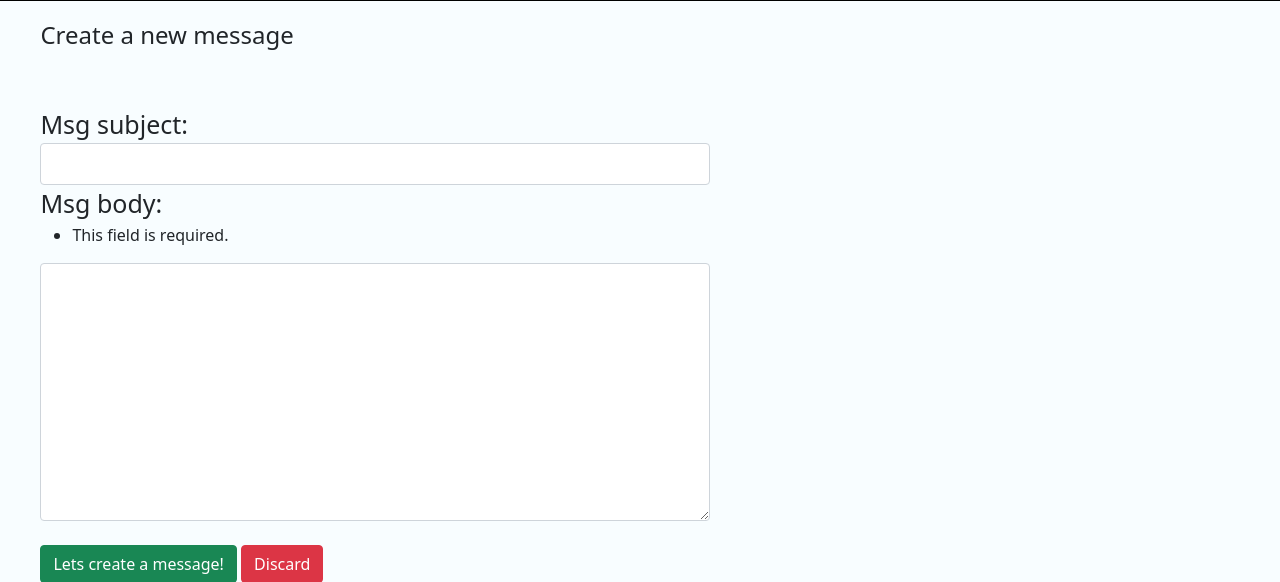
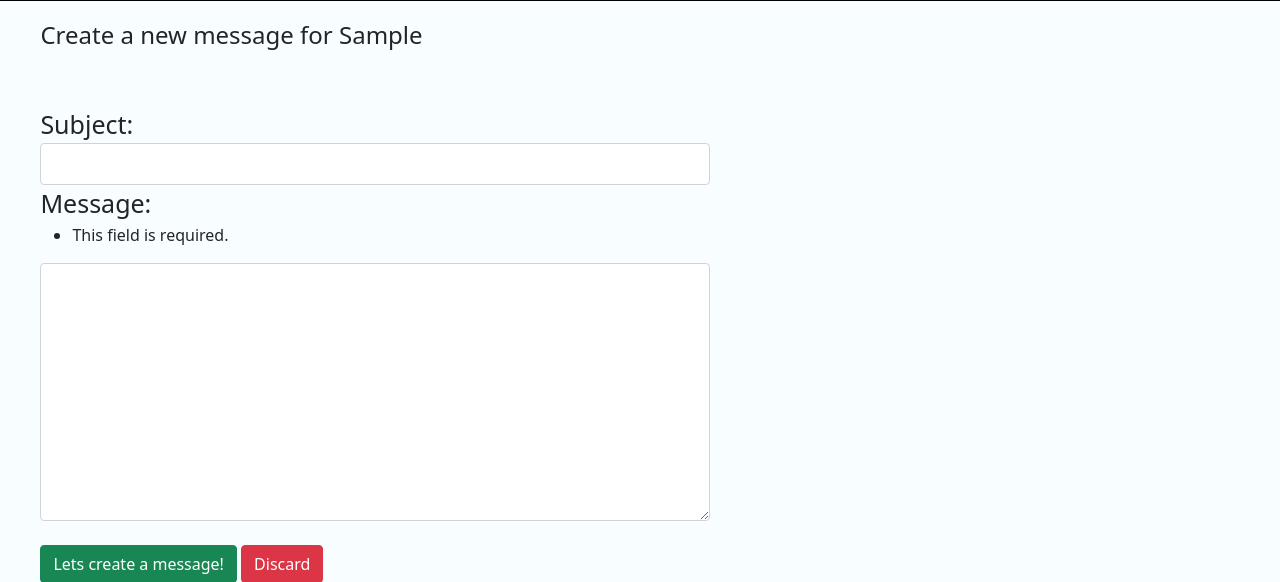
Before and after one commit to andriy21p/eCommerce_website, a Django app: page /message/create/1 in a window 1280 px wide. Shown: the part 102-684 px from the top of the page. Run offline with Django 4.2, Linux system fonts and the light colour scheme; the visitor is signed in with stand-in values (Sample User, id 1); data comes from the database, SQL or seed files in the repository; data that the repository does not hold is empty; some libraries are stand-ins or nearby versions.

Commit message:
útlitsfix

```diff
--- a/fire_sale/message/forms/msg_form.py
+++ b/fire_sale/message/forms/msg_form.py
@@ -29,6 +29,10 @@ class MsgCreate(ModelForm):
     class Meta:
         model = Message
         fields = ['msg_subject', 'msg_body']
+        labels = {
+            'msg_subject': 'Subject:',
+            'msg_body': 'Message:'
+        }
         widgets = {
             'msg_subject': widgets.TextInput(attrs={'class': 'form-control'}),
             'msg_body': widgets.Textarea(attrs={'class': 'form-control'})
--- a/fire_sale/message/views.py
+++ b/fire_sale/message/views.py
@@ -47,7 +47,8 @@ def create_new_msg(request, to_user_id):
 
     message = MsgCreate(msg)
     return render(request, "message/msg_create.html", {
-        "form": message
+        "form": message,
+        "reciver": to_user,
     })
 
 
--- a/fire_sale/templates/item/item_details.html
+++ b/fire_sale/templates/item/item_details.html
@@ -14,6 +14,7 @@
                 <br/>
                 <a id="itemDetailSellerInfo" class="itemDetailClear text-decoration-none" href="/">Something went wrong ... click here please</a>
                 <span id="itemDetailSellerRating" class="stars-container stars-50">★★★★★</span>
+                <br/>
                 <br/>
                 <!-- image carousel -->
                 <div id="carouselItemIndicators" class="carousel slide" data-bs-ride="carousel">
--- a/fire_sale/templates/message/msg_create.html
+++ b/fire_sale/templates/message/msg_create.html
@@ -1,7 +1,7 @@
 {% extends "base.html"%}
 {% block content %}
     <div class="container">
-        <h4>Create a new message</h4>
+        <h4>Create a new message for {{ reciver.first_name }}</h4>
         <br/><br/>
         <form class="form form-horizontal" method="post">
             {% csrf_token %}
```
